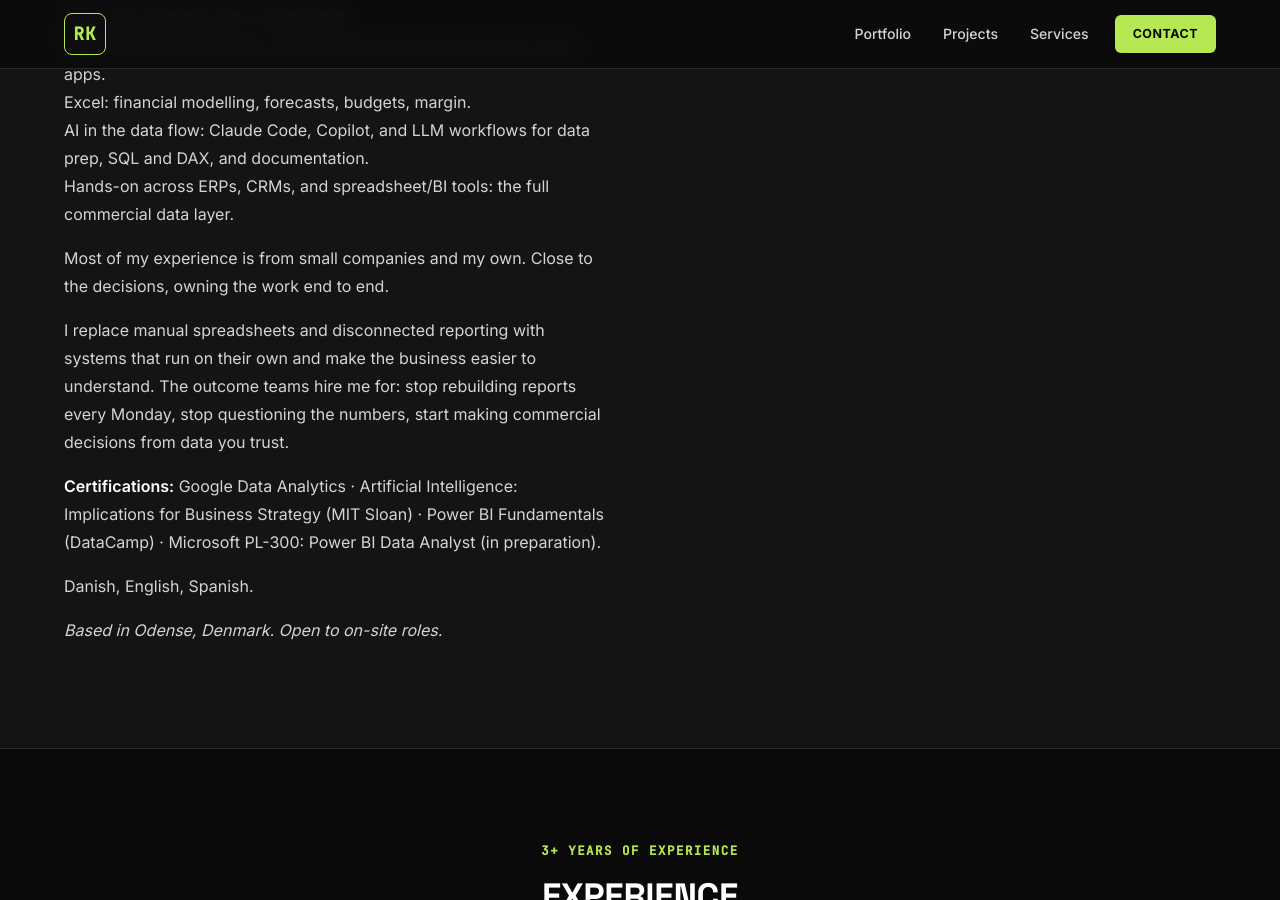
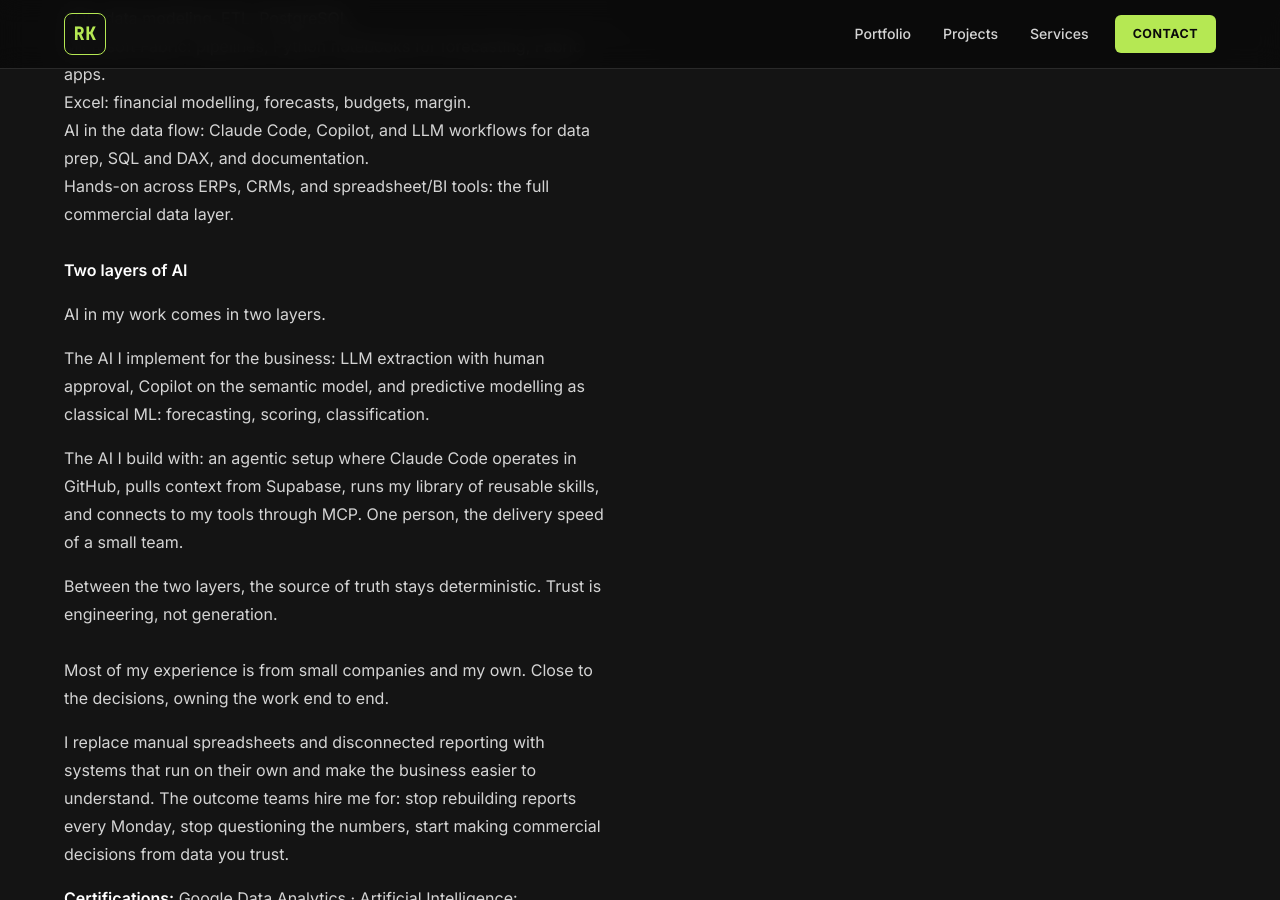
Before and after one commit to rasmuskampmann1998/rasmuskampmann.com, a Jekyll site: the page built from index.md, in a window 1280 px wide and 900 px high, scrolled down 4411 px. Built offline with Jekyll 4.4.1, drawn with Linux system fonts in a browser that asks for light colours.

Commit message:
Two layers of AI block in About (verbatim, synced with LinkedIn About)
Co-Authored-By: Claude Fable 5 <noreply@anthropic.com>

```diff
--- a/index.md
+++ b/index.md
@@ -178,7 +178,12 @@ title: Home
         Excel: financial modelling, forecasts, budgets, margin.<br />
         AI in the data flow: Claude Code, Copilot, and LLM workflows for data prep, SQL and DAX, and documentation.<br />
         Hands-on across ERPs, CRMs, and spreadsheet/BI tools: the full commercial data layer.</p>
-        <p>Most of my experience is from small companies and my own. Close to the decisions, owning the work end to end.</p>
+        <p id="two-layers-of-ai" style="margin-top: 28px;"><strong>Two layers of AI</strong></p>
+        <p>AI in my work comes in two layers.</p>
+        <p>The AI I implement for the business: LLM extraction with human approval, Copilot on the semantic model, and predictive modelling as classical ML: forecasting, scoring, classification.</p>
+        <p>The AI I build with: an agentic setup where Claude Code operates in GitHub, pulls context from Supabase, runs my library of reusable skills, and connects to my tools through MCP. One person, the delivery speed of a small team.</p>
+        <p>Between the two layers, the source of truth stays deterministic. Trust is engineering, not generation.</p>
+        <p style="margin-top: 28px;">Most of my experience is from small companies and my own. Close to the decisions, owning the work end to end.</p>
         <p>I replace manual spreadsheets and disconnected reporting with systems that run on their own and make the business easier to understand. The outcome teams hire me for: stop rebuilding reports every Monday, stop questioning the numbers, start making commercial decisions from data you trust.</p>
         <p><strong>Certifications:</strong> Google Data Analytics · Artificial Intelligence: Implications for Business Strategy (MIT Sloan) · Power BI Fundamentals (DataCamp) · Microsoft PL-300: Power BI Data Analyst (in preparation).</p>
         <p>Danish, English, Spanish.</p>
```
